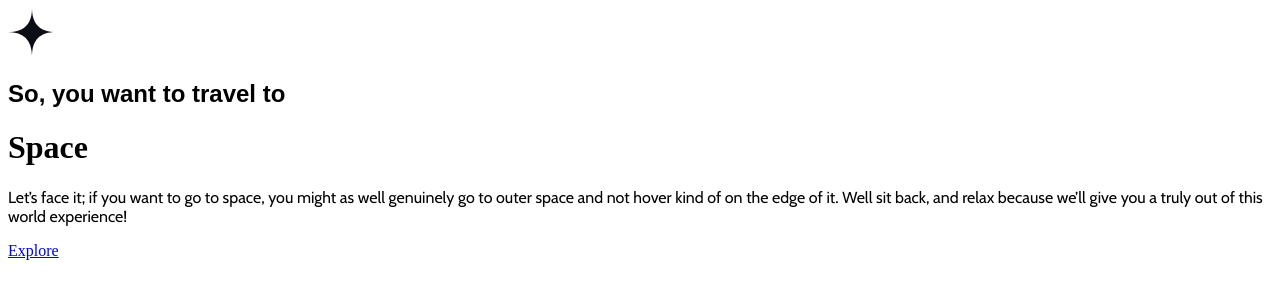
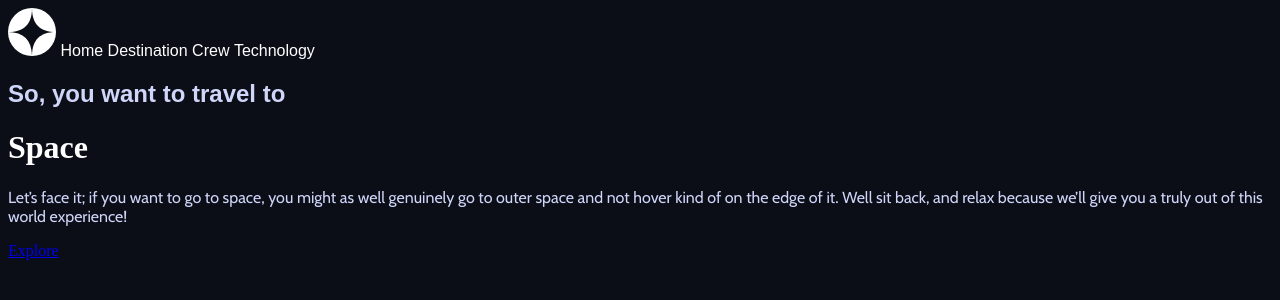
Before and after one commit to pamelaotero/space-tourism-website, a PHP site: page / in a window 1280 px wide. Shown: the top 300 px of the page. Run offline with PHP 8.4, Linux system fonts and the light colour scheme; some web fonts are replaced.

Commit message:
[UI/WIP] Ajuste nas fontes e cores dos textos do index

```diff
--- a/index.html
+++ b/index.html
@@ -27,7 +27,7 @@
   </nav>
 
   <h2 class="title-init">So, you want to travel to</h2>
-  <h1>Space</h1>
+  <h1 class="title">Space</h1>
   <p class="description-index">Let’s face it; if you want to go to space, you might as well genuinely go to
   outer space and not hover kind of on the edge of it. Well sit back, and relax
   because we’ll give you a truly out of this world experience!</p>
--- a/starter-code/style/index.css
+++ b/starter-code/style/index.css
@@ -1,3 +1,7 @@
+body {
+  background-color: #0B0D17;
+}
+
 body nav {
   font-family: 'Barlow Condensed', sans-serif;
 }
@@ -19,15 +23,15 @@ body nav ul li a {
 
 body .title-init {
   font-family: 'Barlow Condensed', sans-serif;
+  color: #D0D6F9;
+}
+
+body .title {
+  color: #FFFFFF;
 }
 
 body .description-index {
   font-family: 'Cabin', sans-serif;
-}
-
-@media (min-width: 0px) and (max-width: 320px) {
-  body {
-    background-color: red;
-  }
+  color: #D0D6F9;
 }
 /*# sourceMappingURL=index.css.map */
--- a/starter-code/style/index.scss
+++ b/starter-code/style/index.scss
@@ -1,5 +1,5 @@
 body {
-
+  background-color: #0B0D17;
   nav {
     font-family: 'Barlow Condensed', sans-serif;
     ul {
@@ -18,15 +18,21 @@ body {
 
   .title-init {
     font-family: 'Barlow Condensed', sans-serif;
+    color: #D0D6F9;
+  }
+
+  .title {
+    color: #FFFFFF;
   }
 
   .description-index {
     font-family: 'Cabin', sans-serif;
+    color: #D0D6F9;
   }
 
   // Mini phone - Mobile
   @media (min-width: 0px) and (max-width: 320px) {
-    background-color: red;
+
   }
 
   // // Phone Only
```
Also changed, not shown: 1 other file.
